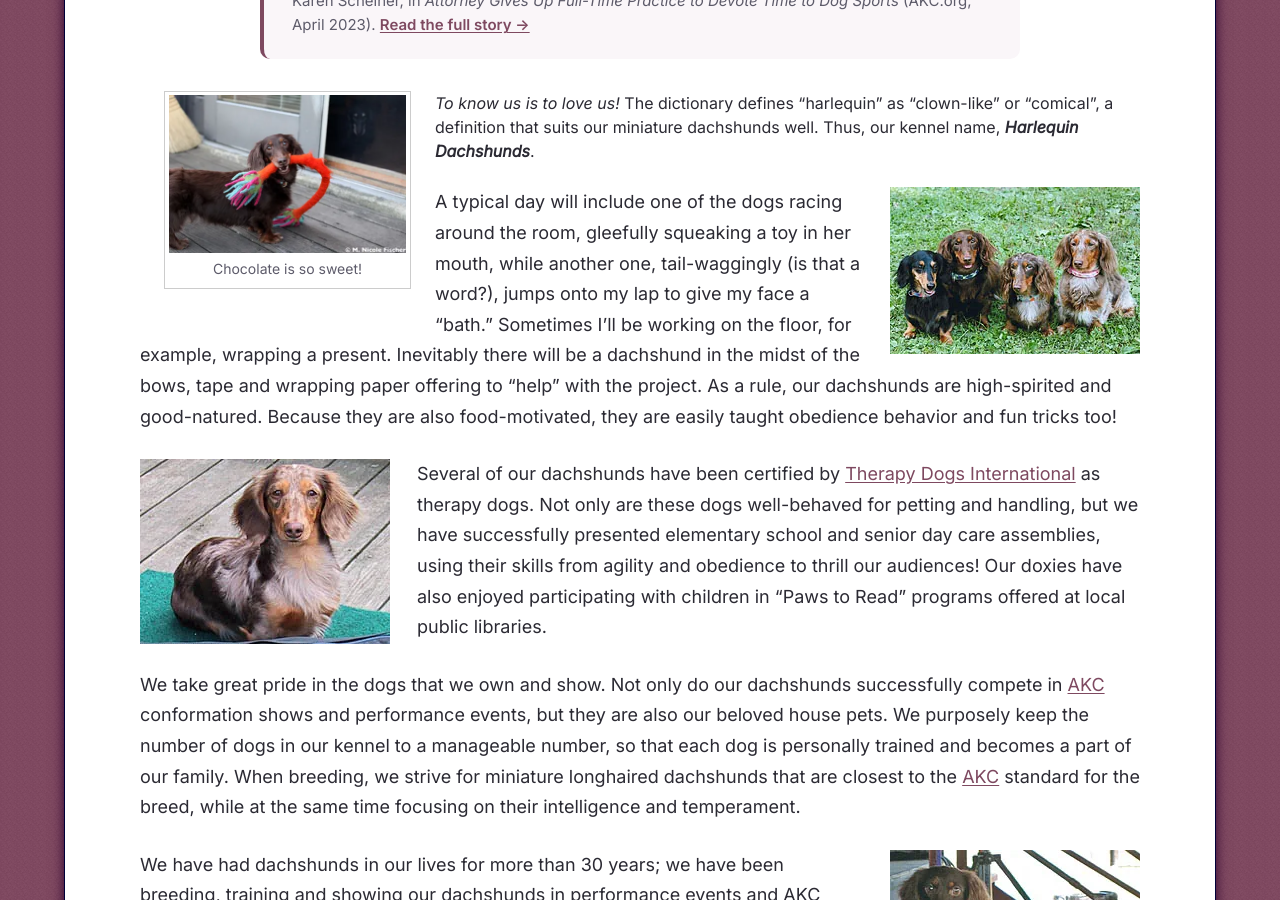
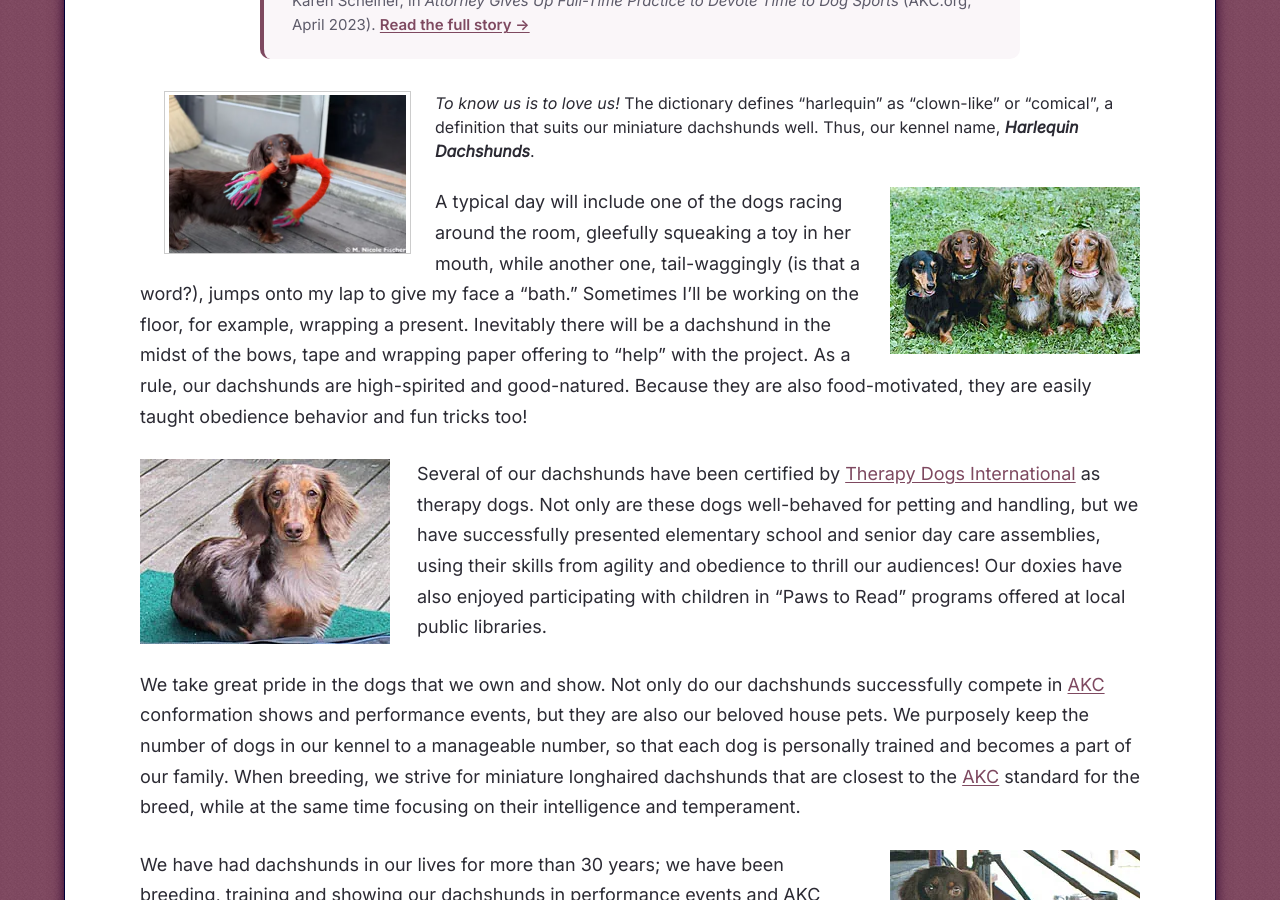
Before and after one commit to louisliberty/harlequin-dachshunds, a Jekyll site: the page built from about-us.html, in a window 1280 px wide and 900 px high, scrolled down 334 px. Built offline with Jekyll 4.4.1, drawn with Linux system fonts in a browser that asks for light colours.

Commit message:
About Us: remove photo caption
Co-Authored-By: Claude Opus 5.5 <noreply@anthropic.com>
Claude-Session: https://claude.ai/code/session_01TAfJqWrpFTn7GBn9jW8hNF

```diff
--- a/about-us.html
+++ b/about-us.html
@@ -11,7 +11,7 @@ description: "Harlequin Dachshunds is a home-based AKC breeder of miniature long
 <p class="featured-akc-cite">Karen Scheiner, in <cite>Attorney Gives Up Full-Time Practice to Devote Time to Dog Sports</cite> (AKC.org, April 2023). <a href="https://www.akc.org/expert-advice/news/attorney-gives-up-practice-for-dog-sports/" target="_blank" rel="noopener">Read the full story &rarr;</a></p>
 </aside>
 <blockquote>
-<div class="wp-caption alignleft" id="attachment_344" style="width: 247px"><a href="/assets/images/site/photo-doggie.jpg" title=""><picture><source type="image/webp" srcset="/assets/img-sizes/site/photo-doggie-480.webp 480w, /assets/img-sizes/site/photo-doggie-600.webp 600w" sizes="(max-width: 600px) 92vw, min(237px, 92vw, 1000px)"><img fetchpriority="high" loading="eager" alt="dog" aria-describedby="caption-attachment-344" class="wp-image-344" height="196" src="/assets/images/site/photo-doggie.jpg" width="237"/></picture></a><p class="wp-caption-text" id="caption-attachment-344">Chocolate is so sweet!</p></div>
+<div class="wp-caption alignleft" id="attachment_344" style="width: 247px"><a href="/assets/images/site/photo-doggie.jpg" title=""><picture><source type="image/webp" srcset="/assets/img-sizes/site/photo-doggie-480.webp 480w, /assets/img-sizes/site/photo-doggie-600.webp 600w" sizes="(max-width: 600px) 92vw, min(237px, 92vw, 1000px)"><img fetchpriority="high" loading="eager" alt="dog" class="wp-image-344" height="196" src="/assets/images/site/photo-doggie.jpg" width="237"/></picture></a></div>
 <address><em>To know us is to love us!</em> The dictionary defines “harlequin” as “clown-like” or “comical”, a definition that suits our miniature dachshunds well. Thus, our kennel name, <em><strong>Harlequin Dachshunds</strong></em>.</address>
 </blockquote>
 <p><picture><source type="image/webp" srcset="/assets/img-sizes/site/about-4-dachshunds-250.webp 250w" sizes="(max-width: 600px) 92vw, min(250px, 92vw, 1000px)"><img loading="lazy" decoding="async" alt="four dachshunds" class="alignright wp-image-71" height="165" src="/assets/images/site/about-4-dachshunds.jpg" width="250"/></picture> A typical day will include one of the dogs racing around the room, gleefully squeaking a toy in her mouth, while another one, tail-waggingly (is that a word?), jumps onto my lap to give my face a “bath.” Sometimes I’ll be working on the floor, for example, wrapping a present. Inevitably there will be a dachshund in the midst of the bows, tape and wrapping paper offering to “help” with the project. As a rule, our dachshunds are high-spirited and good-natured. Because they are also food-motivated, they are easily taught obedience behavior and fun tricks too!</p>
```
